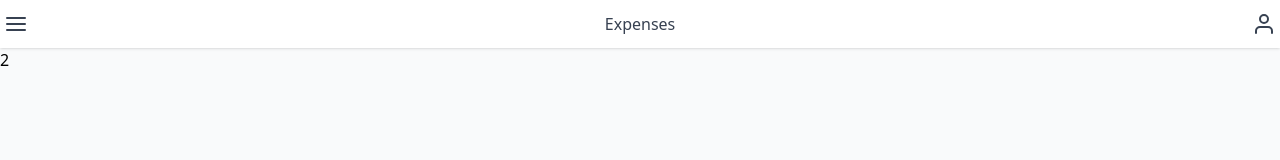
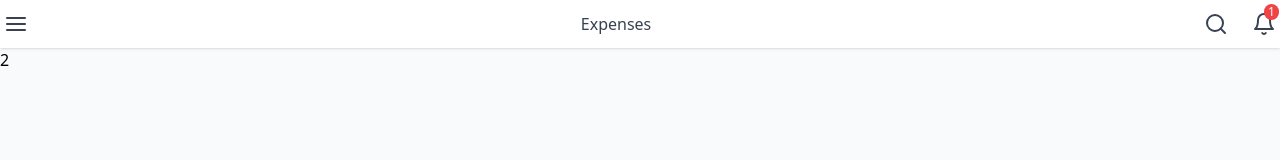
Before and after one commit to extensionmedia/reactjs-expenses, a React (Create React App) app: page / in a window 1280 px wide. Shown: the top 160 px of the page. Built offline with nearby package versions, Linux system fonts and the light colour scheme.

Commit message:
search bar

```diff
--- /dev/null
+++ b/src/components/topbar/SearchBar.jsx
@@ -0,0 +1,13 @@
+
+import { X } from "react-feather"
+function SearchBar({showSearch, setShowSearch}) {
+    return(
+    <div className="absolute top-0 w-full bg-gradient-to-t from-gray-800 to-gray-700 h-12 text-white">
+        <div className="relative container mx-auto h-12 flex items-center py-1">
+        <input type="text" className='outline-none h-full w-full text-gray-700 rounded px-4' />
+        <X onClick={() => setShowSearch(!showSearch)} className='text-gray-500 text-2xl absolute top-0 right-0 mx-4 mt-3 cursor-pointer hover:text-red-500' />
+        </div>
+    </div>
+    )
+}
+export default SearchBar
--- a/src/components/topbar/TopBar.jsx
+++ b/src/components/topbar/TopBar.jsx
@@ -1,9 +1,11 @@
-import React from 'react';
-import { Menu, User } from 'react-feather';
+import {React, useState} from 'react';
+import { Menu, Bell, Search } from 'react-feather';
+import SearchBar from './SearchBar'
 
 function TopBar() {
+  const [showSearch, setShowSearch] = useState(false)
   return (
-    <div className='w-full shadow bg-white'>
+    <div className='w-full shadow bg-white relative'>
         <div className='container mx-auto flex items-center justify-between bg-white h-12 text-gray-700'>
           <div className="cursor-pointer hover:bg-green-700 hover:text-white rounded-full p-1 transition-all">
               <Menu />
@@ -11,10 +13,17 @@ function TopBar() {
           <div className="font-medium">
           Expenses
           </div>
-                <div className="cursor-pointer hover:bg-green-700 hover:text-white rounded-full p-1 transition-all">
-                    <User />
+          <div className="flex items-center gap-4">
+            <div onClick={() => setShowSearch(!showSearch)} className="cursor-pointer hover:bg-green-700 hover:text-white rounded-full p-1 transition-all">
+                <Search />
+            </div>
+            <div className="relative">
+                <Bell className="cursor-pointer transition-all p-1 h-8 w-8 hover:bg-green-700 hover:text-white rounded-full" />
+                <div className="px-[4px] ml-4 absolute -top-1  bg-red-500 text-white rounded-full text-xs text-center">1</div>
             </div>
           </div>
+        </div>
+        { showSearch && <SearchBar showSearch={showSearch} setShowSearch={setShowSearch} />}
     </div>
   )
 }
```
Lines whose indentation alone changed are shown as unchanged.
